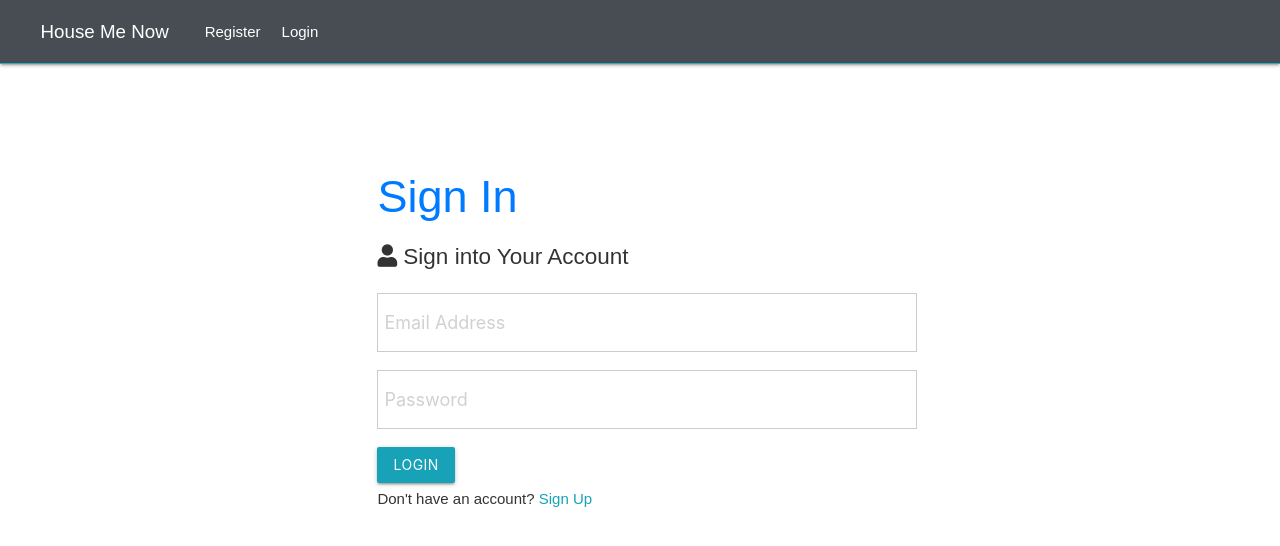
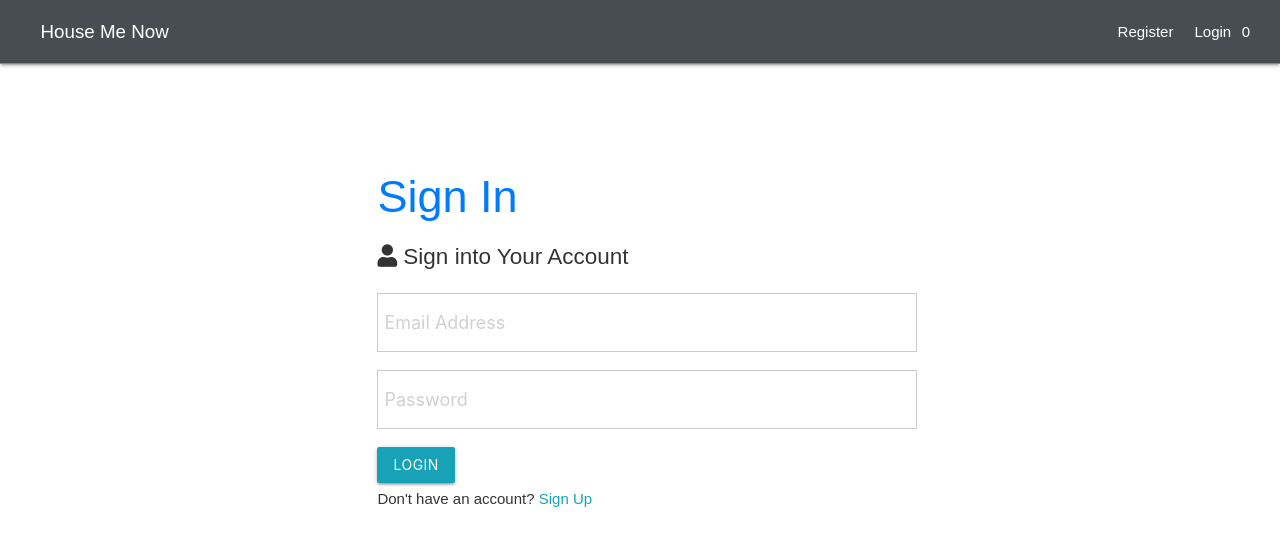
Before and after one commit to azerBoughorra/reactt, a React (Create React App) app in the folder client/: page /login in a window 1280 px wide. Shown: the top 546 px of the page. Built offline with nearby package versions, Linux system fonts and the light colour scheme.

Commit message:
implementing reserved house redux

```diff
--- a/client/src/actions/types.js
+++ b/client/src/actions/types.js
@@ -1,3 +1,4 @@
 export const GET_ERRORS = "GET_ERRORS";
 export const USER_LOADING = "USER_LOADING";
 export const SET_CURRENT_USER = "SET_CURRENT_USER";
+export const RESERVE_HOUSE = "RESERVE_HOUSE";
--- a/client/src/components/layout/Navbar.js
+++ b/client/src/components/layout/Navbar.js
@@ -4,10 +4,13 @@ import { Nav, Navbar } from 'react-bootstrap';
 import { useDispatch, useSelector } from 'react-redux';
 import { logoutUser } from '../../actions/authActions';
 import { selectAuthInformation } from '../../redux-selectors/auth.selector';
+import { selectReservedHouses } from '../../redux-selectors/guest-house.selectors';
 
 export const Navbarr = () => {
   const dispatch = useDispatch();
   const authInformation = useSelector(selectAuthInformation);
+  const reservedHouses = useSelector(selectReservedHouses);
+
   const disconnect = () => {
     logoutUser()(dispatch)
 
@@ -15,7 +18,7 @@ export const Navbarr = () => {
   return (
     <Navbar collapseOnSelect expand="lg" bg="dark" variant="dark">
       <Link to="/"><Navbar.Brand>House Me Now</Navbar.Brand></Link>
-      <Nav className="mr-auto">
+      <Nav>
         {
 
           (authInformation.isAuthenticated) ?
@@ -28,7 +31,7 @@ export const Navbarr = () => {
             )
         }
 
-
+        {reservedHouses.length}
       </Nav>
     </Navbar>
   )
--- /dev/null
+++ b/client/src/reducers/guestHouseReducer.js
@@ -0,0 +1,23 @@
+import { RESERVE_HOUSE } from "../actions/types";
+
+const isEmpty = require("is-empty");
+
+const initialState = {
+    reservedHouses: []
+
+};
+
+export default function (state = initialState, action) {
+    switch (action.type) {
+        case RESERVE_HOUSE:
+            return {
+                ...state,
+                reservedHouses: [
+                    ...state.reservedHouses,
+                    action.payload
+                ],
+            };
+        default:
+            return state;
+    }
+}
--- a/client/src/reducers/index.js
+++ b/client/src/reducers/index.js
@@ -1,8 +1,10 @@
 import { combineReducers } from "redux";
 import authReducer from "./authReducer";
 import errorReducer from "./errorReducer";
+import guestHouseReducer from "./guestHouseReducer";
 
 export default combineReducers({
   auth: authReducer,
+  guestHouse: guestHouseReducer,
   errors: errorReducer
 });
--- /dev/null
+++ b/client/src/redux-actions/guest-house.actions.js
@@ -0,0 +1,6 @@
+export const reserveHouseAction = house => {
+    return {
+        type: SET_CURRENT_USER,
+        payload: house
+    };
+};
--- /dev/null
+++ b/client/src/redux-selectors/guest-house.selectors.js
@@ -0,0 +1 @@
+export const selectReservedHouses = (state) => state.guestHouse.reservedHouses;
```
